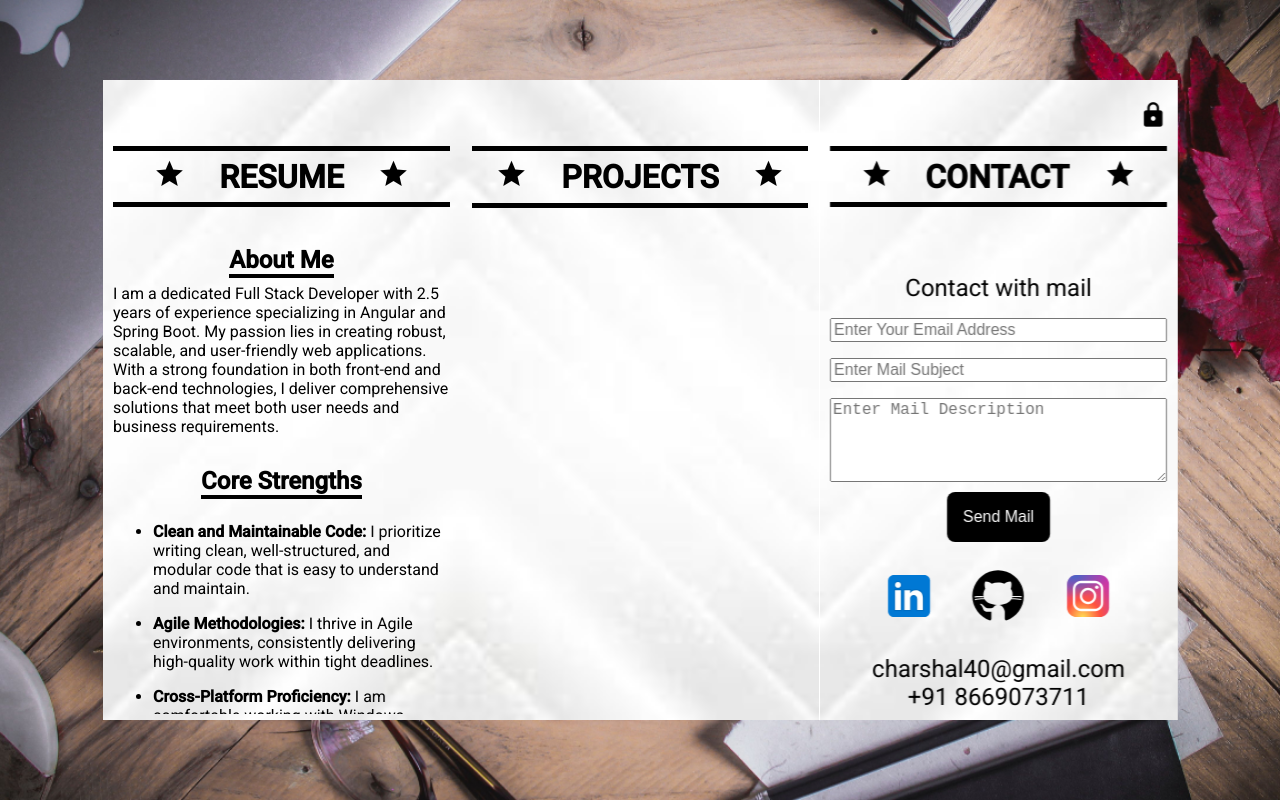
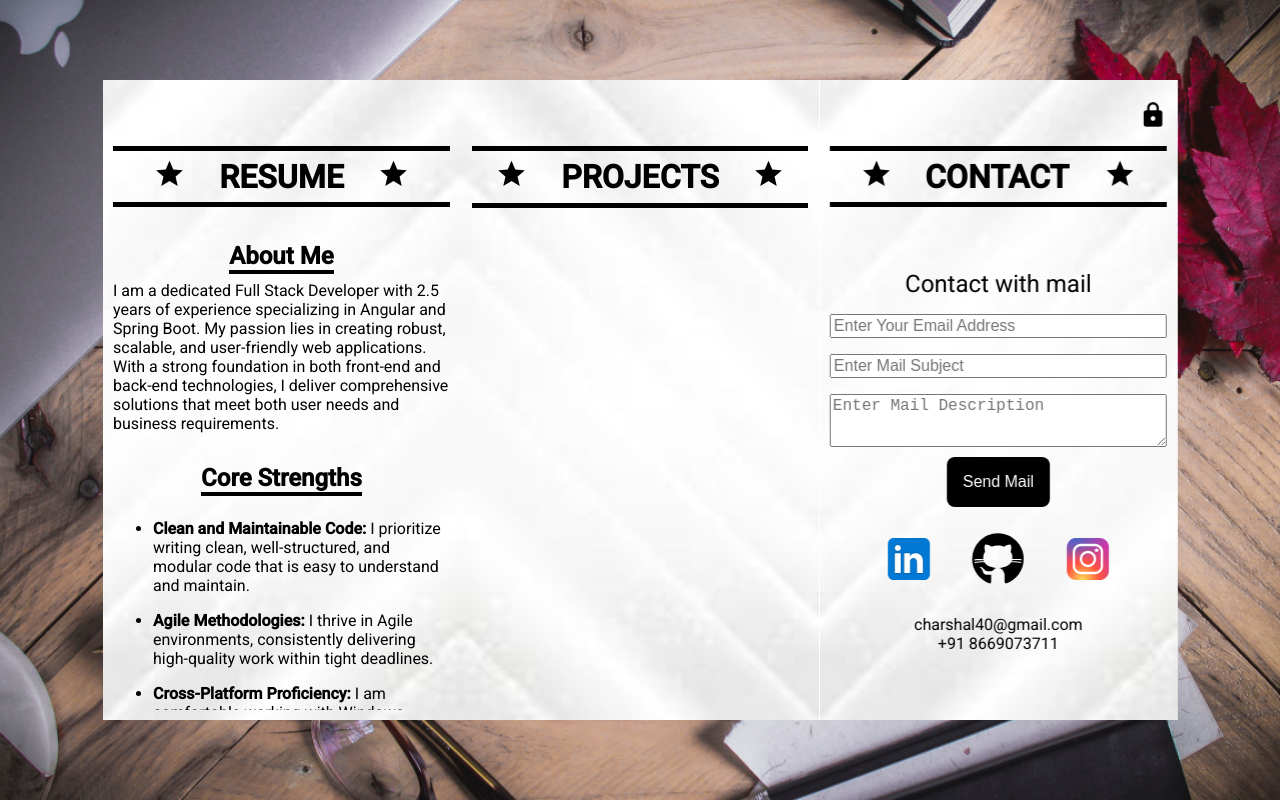
Before and after one commit to harshu1210/portfolio, an Angular app: page / in a window 1280 px wide. Both pictures are taken after a click on the button "lock_open". Built offline with nearby package versions, Linux system fonts and the light colour scheme.

Commit message:
Disabling Horizontal scorll

```diff
--- a/src/app/shared-mobile-view/shared-mobile-view.component.css
+++ b/src/app/shared-mobile-view/shared-mobile-view.component.css
@@ -7,6 +7,7 @@
   flex-direction: column;
   overflow-y: auto;
   gap: 5%;
+  overflow-x: hidden;
 }
 
 .mainContentContainer {
@@ -217,7 +218,7 @@
   }
 
   .mainContentContainer {
-    height: 100%;
+    height: 90%;
   }
 }
 
--- a/src/app/shared-mobile-view/shared-mobile-view.component.html
+++ b/src/app/shared-mobile-view/shared-mobile-view.component.html
@@ -106,7 +106,7 @@
       <div><a [href]="data.githubUrl" target="_blank"><img [src]="data.github" class="imgIcons"></a></div>
       <div><a [href]="data.instagramUrl" target="_blank"><img [src]="data.instagram" class="imgIcons"></a></div>
     </div>
-    <div *ngIf="template=='contact'" class="content center gap10 column subHeaderFont noborder">
+    <div *ngIf="template=='contact'" class="content center gap10 column noborder" style="font-size:2vh">
       <div class="content center gap10">
         {{data.email}}
       </div>
--- a/src/styles.css
+++ b/src/styles.css
@@ -16,6 +16,7 @@ body {
   background-size: cover;
   background-repeat: no-repeat;
   background-position: center;
+  overflow-x: hidden;
 }
 
 .material-symbols-outlined {
```
